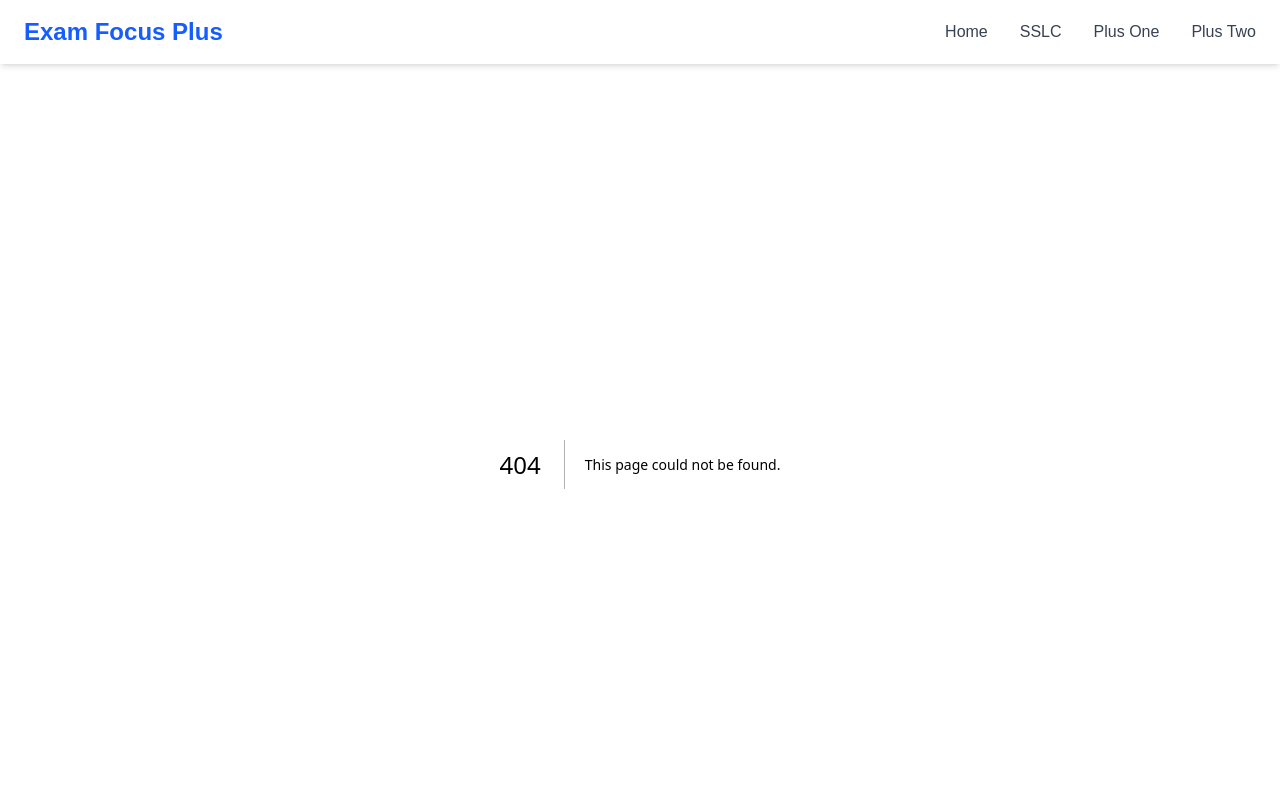
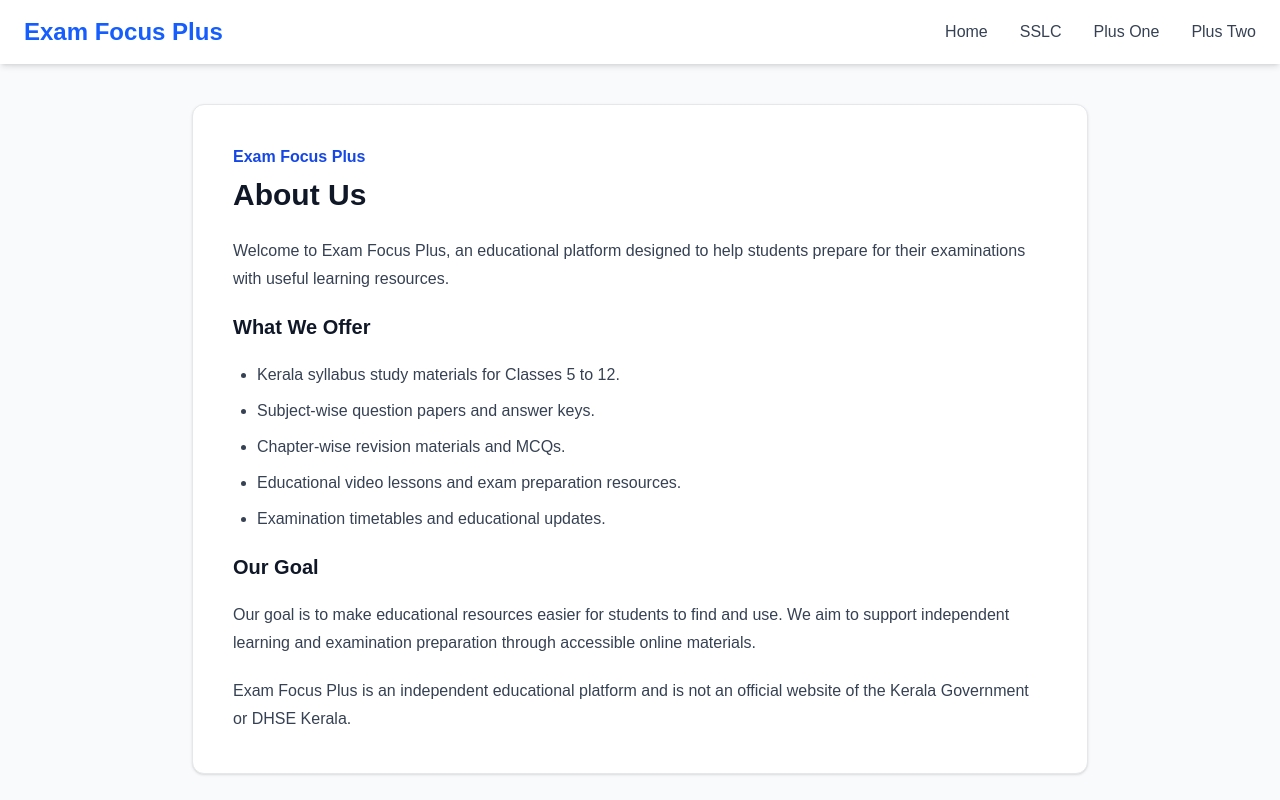
Before and after one commit to examfocusplus/exam-focus-plus, a Next.js app: page /about in a window 1280 px wide. Before the commit this address had no page. Shown: the top 800 px of the page. Built offline with nearby package versions, Linux system fonts and the light colour scheme.

Commit message:
Add website information pages

```diff
--- /dev/null
+++ b/app/about/page.tsx
@@ -0,0 +1,61 @@
+import type { Metadata } from "next";
+
+export const metadata: Metadata = {
+  title: "About Us | Exam Focus Plus",
+  description:
+    "Learn about Exam Focus Plus, an educational platform providing study materials, question papers, answer keys, MCQs, and exam updates for Kerala students.",
+  alternates: {
+    canonical: "https://examfocusplus.in/about",
+  },
+};
+
+export default function AboutPage() {
+  return (
+    <main className="min-h-screen bg-gray-50 px-4 py-10">
+      <article className="mx-auto max-w-4xl rounded-xl border border-gray-200 bg-white p-6 shadow-sm sm:p-10">
+        <p className="mb-2 font-bold text-blue-700">
+          Exam Focus Plus
+        </p>
+
+        <h1 className="mb-6 text-3xl font-extrabold text-gray-900">
+          About Us
+        </h1>
+
+        <div className="space-y-5 leading-7 text-gray-700">
+          <p>
+            Welcome to Exam Focus Plus, an educational platform designed
+            to help students prepare for their examinations with useful
+            learning resources.
+          </p>
+
+          <h2 className="text-xl font-bold text-gray-900">
+            What We Offer
+          </h2>
+
+          <ul className="list-disc space-y-2 pl-6">
+            <li>Kerala syllabus study materials for Classes 5 to 12.</li>
+            <li>Subject-wise question papers and answer keys.</li>
+            <li>Chapter-wise revision materials and MCQs.</li>
+            <li>Educational video lessons and exam preparation resources.</li>
+            <li>Examination timetables and educational updates.</li>
+          </ul>
+
+          <h2 className="text-xl font-bold text-gray-900">
+            Our Goal
+          </h2>
+
+          <p>
+            Our goal is to make educational resources easier for students
+            to find and use. We aim to support independent learning and
+            examination preparation through accessible online materials.
+          </p>
+
+          <p>
+            Exam Focus Plus is an independent educational platform and is
+            not an official website of the Kerala Government or DHSE Kerala.
+          </p>
+        </div>
+      </article>
+    </main>
+  );
+}
--- /dev/null
+++ b/app/contact/page.tsx
@@ -0,0 +1,55 @@
+import type { Metadata } from "next";
+
+export const metadata: Metadata = {
+  title: "Contact Us | Exam Focus Plus",
+  description:
+    "Contact Exam Focus Plus regarding educational resources, corrections, feedback, and website-related enquiries.",
+  alternates: {
+    canonical: "https://examfocusplus.in/contact",
+  },
+};
+
+export default function ContactPage() {
+  return (
+    <main className="min-h-screen bg-gray-50 px-4 py-10">
+      <article className="mx-auto max-w-3xl rounded-xl border border-gray-200 bg-white p-6 shadow-sm sm:p-10">
+        <p className="mb-2 font-bold text-blue-700">
+          Exam Focus Plus
+        </p>
+
+        <h1 className="mb-6 text-3xl font-extrabold text-gray-900">
+          Contact Us
+        </h1>
+
+        <div className="space-y-5 leading-7 text-gray-700">
+          <p>
+            We welcome your questions, feedback, and suggestions regarding
+            Exam Focus Plus and its educational resources.
+          </p>
+
+          <h2 className="text-xl font-bold text-gray-900">
+            How Can We Help?
+          </h2>
+
+          <ul className="list-disc space-y-2 pl-6">
+            <li>Report incorrect information or broken links.</li>
+            <li>Request corrections to study materials.</li>
+            <li>Share feedback about our website.</li>
+            <li>Contact us about content ownership or copyright concerns.</li>
+          </ul>
+
+          <p>
+            For enquiries, please contact us through our official
+            communication channel provided on the Exam Focus Plus
+            YouTube channel.
+          </p>
+
+          <p>
+            When contacting us about a specific page, please include its
+            URL and a brief description of your concern.
+          </p>
+        </div>
+      </article>
+    </main>
+  );
+}
```
